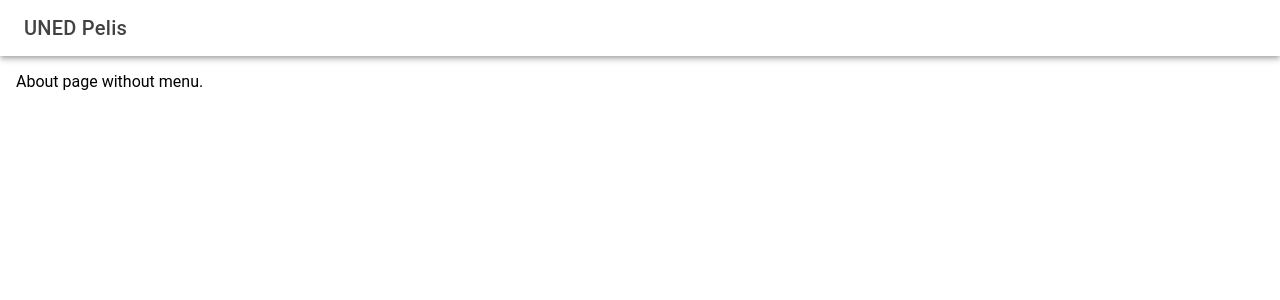
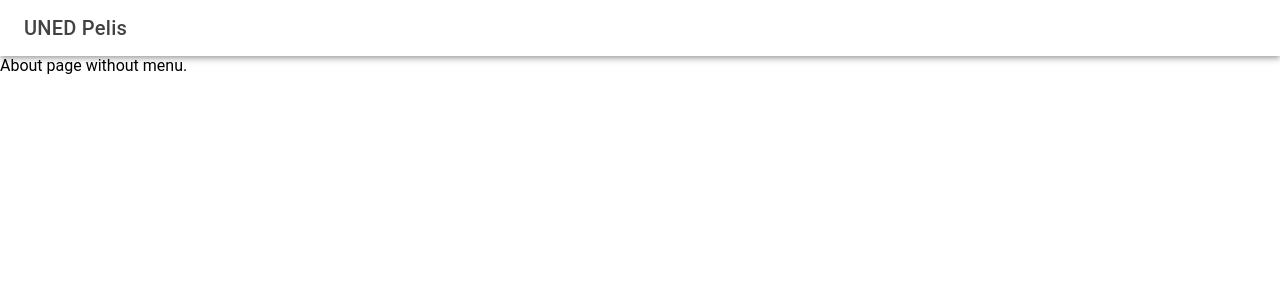
Before and after one commit to SFToro/uned-ionic-react, a React (Vite) app: page /about in a window 1280 px wide. Shown: the top 300 px of the page. Built offline with nearby package versions, Linux system fonts and the light colour scheme.

Commit message:
fix: Removed IonContent from page components
Removed because there is one in the app component and in the docs there should be only one https://ionicframework.com/docs/api/content

```diff
--- a/src/pages/About.tsx
+++ b/src/pages/About.tsx
@@ -4,9 +4,7 @@ function About() {
   return (
     <>
       <IonPage id="main-content">
-        <IonContent className="ion-padding">
-          <div>About page without menu. </div>
-        </IonContent>
+        <div>About page without menu. </div>
       </IonPage>
     </>
   );
--- a/src/pages/Home.tsx
+++ b/src/pages/Home.tsx
@@ -13,7 +13,6 @@ function Pelis({ qty = 5 }) {
     <>
       <Menu />
       <IonPage id="main-content">
-        <IonContent className="ion-padding">
         <div className={styles.pelis}>
           {movies?.length > 0 &&
             movies.slice(0, qty).map((movie) => (
@@ -22,7 +21,6 @@ function Pelis({ qty = 5 }) {
               </Link>
             ))}
         </div>
-        </IonContent>
       </IonPage>
     </>
   );
--- a/src/pages/Movie.tsx
+++ b/src/pages/Movie.tsx
@@ -17,7 +17,6 @@ const Movie: React.FC<Movie> = function ({ match }) {
     <>
       <Menu></Menu>
       <IonPage id="main-content">
-        <IonContent className="ion-padding">
         {movie && (
           <>
             <div className={styles.mx}>
@@ -28,7 +27,6 @@ const Movie: React.FC<Movie> = function ({ match }) {
             </div>
           </>
         )}
-        </IonContent>
       </IonPage>
     </>
   );
```
Lines whose indentation alone changed are shown as unchanged.
